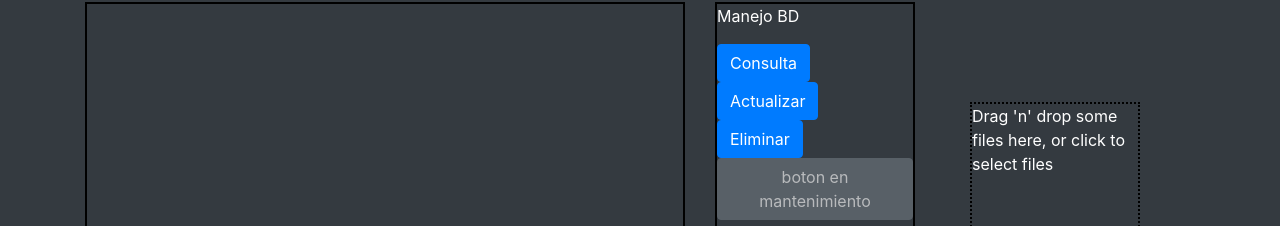
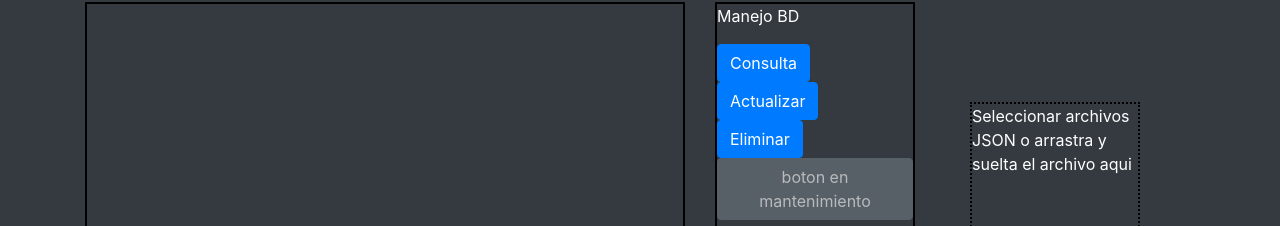
Before and after one commit to vicquiroz/integracion3, a React (Create React App) app in the folder Proyecto/codx/: page / in a window 1280 px wide. Shown: the part 98-324 px from the top of the page. Built offline with nearby package versions, Linux system fonts and the light colour scheme; the HTML template or start-up script is replaced by a standard one.

Commit message:
Hacer zona dropzone excluyente
Se añade la funcionalidad de solo admitir archivos .json en la zona de dropzone.

```diff
--- a/Proyecto/codx/src/components/examinador.js
+++ b/Proyecto/codx/src/components/examinador.js
@@ -17,12 +17,12 @@ export const Exa = (props) => {
     reader.readAsText(file)
   })
 }, [])
-  const {getRootProps, getInputProps} = useDropzone({onDrop})
+  const {getRootProps, getInputProps} = useDropzone({onDrop,  accept: 'application/json'})
 
   return (
     <div id="Examinador" {...getRootProps()}>
     <input {...getInputProps()} />
-    <p>Drag 'n' drop some files here, or click to select files</p>
+    <p>Seleccionar archivos JSON o arrastra y suelta el archivo aqui</p>
     </div>
 
   )
```
